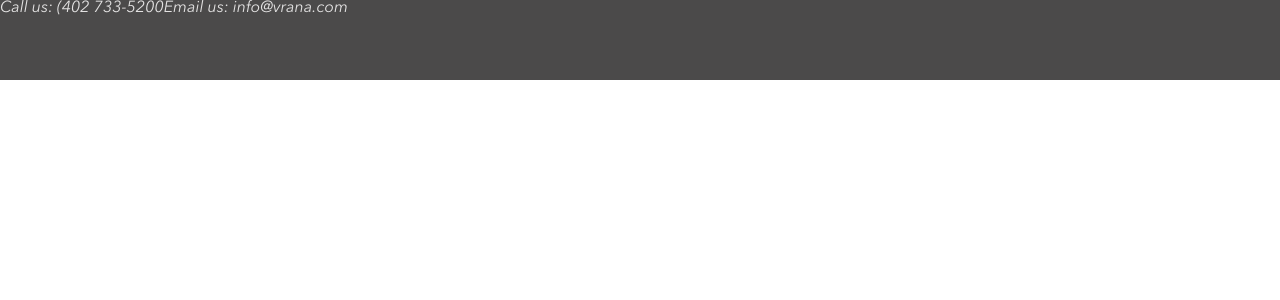
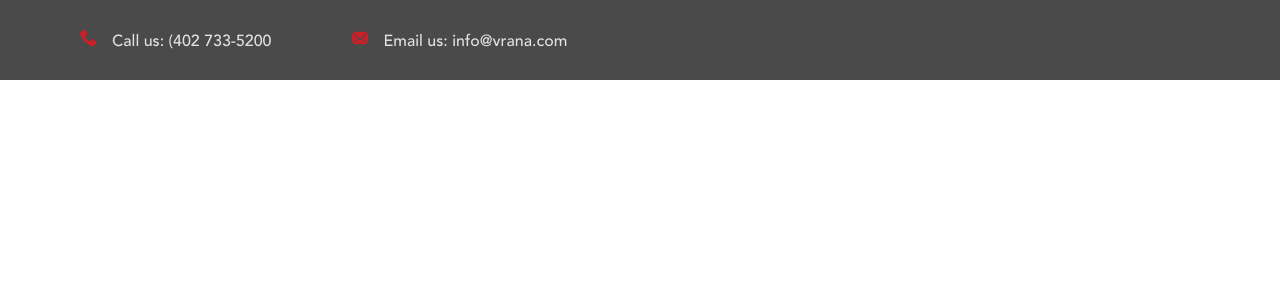
Before and after one commit to japerry911/Vrana_v1, a React (Create React App) app in the folder Frontend/: page / in a window 1280 px wide. Shown: the top 300 px of the page. Built offline with nearby package versions, Linux system fonts and the light colour scheme.

Commit message:
Finished basic Header

```diff
--- a/Frontend/src/components/Header/Header.css
+++ b/Frontend/src/components/Header/Header.css
@@ -1,9 +1,24 @@
 .description-label {
     color: #E3E2E2;
-    font-family: 'Avenir-Italicize';
+    font-family: 'Avenir-Medium';
+    font-size: 1em;
+    margin-left: 1em;
 }
 
 .header-div {
     background-color: #4B4A4A;
     height: 5em;
+    display: flex;
+    flex-direction: row;
+    align-items: center;
 }
+
+.icon-image {
+    height: auto;
+    width: 1em;
+}
+
+.sub-header-div {
+    margin-left: 5em;
+    height: auto;
+}
--- a/Frontend/src/components/Header/Header.js
+++ b/Frontend/src/components/Header/Header.js
@@ -4,8 +4,20 @@ import './Header.css';
 const Header = () => {
     return (
         <div className='header-div'>
-            <label className='description-label'>Call us: (402 733-5200</label>
-            <label className='description-label'>Email us: info@vrana.com</label>
+            <div className='sub-header-div'>
+                <img
+                    src={require('../../assets/imgs/PhoneIcon.png')}
+                    className='icon-image'
+                />
+                <label className='description-label'>Call us: (402 733-5200</label>
+            </div>
+            <div className='sub-header-div'>
+                <img
+                    src={require('../../assets/imgs/EmailIcon.png')}
+                    className='icon-image'
+                />
+                <label className='description-label'>Email us: info@vrana.com</label>
+            </div>
         </div>
     );
 };
```
Also changed, not shown: Frontend/src/assets/imgs/EmailIcon.png (added), Frontend/src/assets/imgs/PhoneIcon.png (added).
